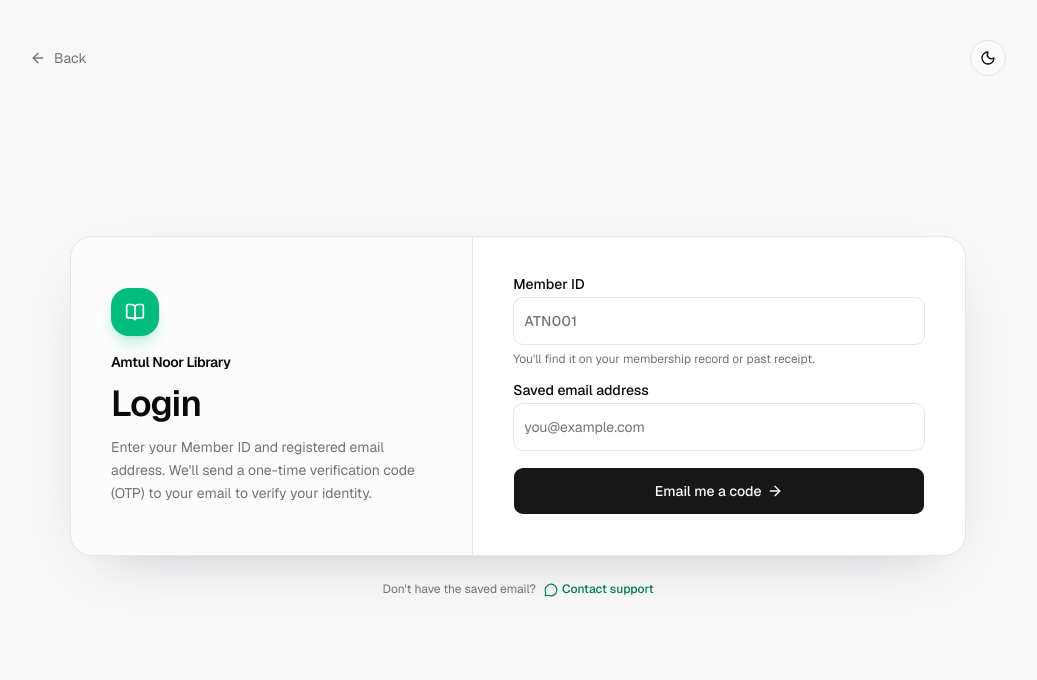
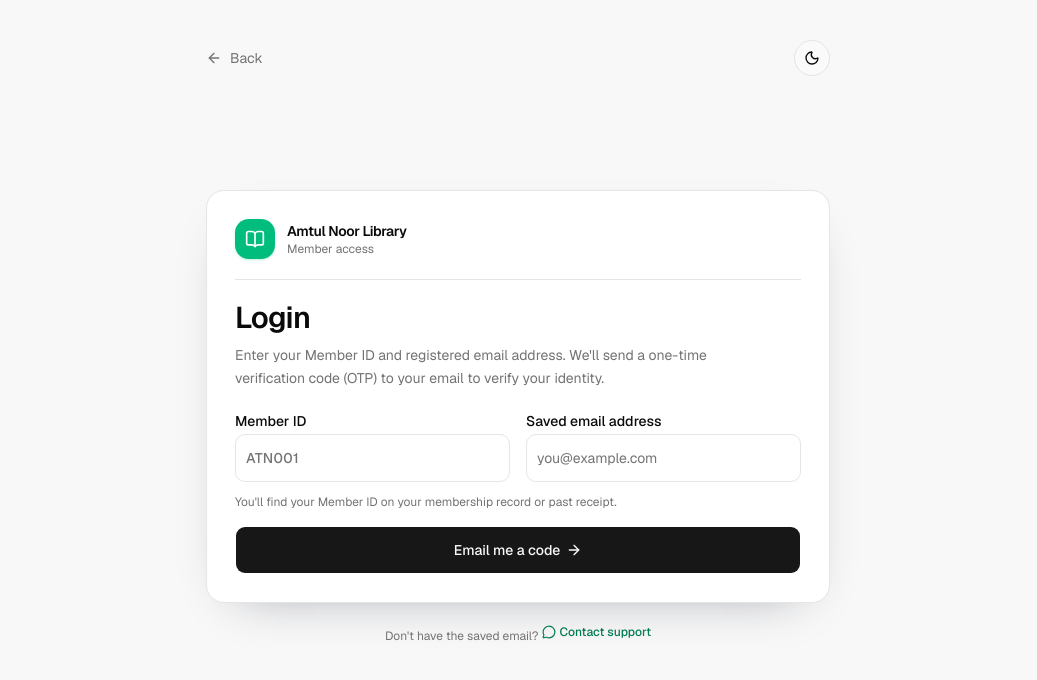
Before and after one commit to umar24nov/amtul-noor-library, a Next.js app: page /member in a window 1280 px wide. Shown: the top 680 px of the page, without its empty margins (122-1159 px from the left). Built offline with nearby package versions, Linux system fonts and the light colour scheme; no server answers.

Commit message:
Rebuild member login as a compact single card

```diff
--- a/src/app/member/member-access-form.tsx
+++ b/src/app/member/member-access-form.tsx
@@ -125,7 +125,7 @@ export function MemberAccessForm() {
         setDifferentDetails(false);
         setCode("");
       }}
-      className="grid gap-4"
+      className="grid gap-4 sm:grid-cols-2"
     >
       <div className="grid gap-1.5">
         <Label htmlFor={`${id}-member-id`}>Member ID</Label>
@@ -143,9 +143,6 @@ export function MemberAccessForm() {
           className="h-12 font-medium tracking-wide"
         />
         <FieldError message={requestState.fieldErrors?.memberId} />
-        <p className="text-xs text-muted-foreground">
-          You&apos;ll find it on your membership record or past receipt.
-        </p>
       </div>
 
       <div className="grid gap-1.5">
@@ -166,14 +163,20 @@ export function MemberAccessForm() {
         <FieldError message={requestState.fieldErrors?.email} />
       </div>
 
+      <p className="-mt-1 text-xs text-muted-foreground sm:col-span-2">
+        You&apos;ll find your Member ID on your membership record or past receipt.
+      </p>
+
       {requestState.status === "error" && requestState.message && (
-        <p className="flex items-start gap-2 rounded-xl border border-destructive/30 bg-destructive/5 px-3 py-2.5 text-sm text-destructive">
+        <p className="flex items-start gap-2 rounded-xl border border-destructive/30 bg-destructive/5 px-3 py-2.5 text-sm text-destructive sm:col-span-2">
           <AlertCircle className="mt-0.5 size-4 shrink-0" aria-hidden="true" />
           {requestState.message}
         </p>
       )}
 
-      <SubmitButton busy="Sending code" busyLabel="Sending code" label="Email me a code" />
+      <div className="sm:col-span-2">
+        <SubmitButton busy="Sending code" busyLabel="Sending code" label="Email me a code" />
+      </div>
     </form>
   );
 }
--- a/src/app/member/page.tsx
+++ b/src/app/member/page.tsx
@@ -11,14 +11,14 @@ export const metadata: Metadata = {
 };
 
 /**
- * The public sign-in screen. On phones it is one simple stack; on larger
- * screens the same words and form sit in a compact two-part card so the page
- * does not become a long, narrow column.
+ * The public sign-in screen stays a single compact card at every size. On wider
+ * screens the two fields sit side by side so the page does not become a long,
+ * narrow column or a decorative two-panel layout.
  */
 export default function MemberEntryPage() {
   return (
     <div className="flex min-h-dvh flex-col bg-muted/40">
-      <div className="mx-auto flex w-full max-w-5xl flex-1 flex-col px-4 py-6 sm:px-6 sm:py-10">
+      <div className="mx-auto flex w-full max-w-2xl flex-1 flex-col px-4 py-6 sm:px-6 sm:py-10">
         <div className="flex items-center justify-between gap-3">
           <Link
             href="/"
@@ -31,32 +31,38 @@ export default function MemberEntryPage() {
           <ThemeToggle />
         </div>
 
-        <div className="flex flex-1 items-center justify-center py-8 sm:py-10 lg:py-12">
-          <div className="w-full lg:max-w-4xl">
-            <div className="overflow-hidden rounded-3xl border border-border bg-card shadow-[0_20px_60px_-35px_rgba(15,23,42,0.35)] lg:grid lg:grid-cols-[minmax(0,0.9fr)_minmax(0,1.1fr)]">
-              <div className="border-b border-border bg-muted/30 p-6 sm:p-8 lg:flex lg:flex-col lg:justify-center lg:border-b-0 lg:border-r lg:p-10">
-                <span className="grid size-12 place-items-center rounded-2xl bg-emerald-500 text-white shadow-lg shadow-emerald-500/20">
+        <main className="flex flex-1 items-center justify-center py-8 sm:py-10">
+          <div className="w-full">
+            <section className="rounded-2xl border border-border bg-card p-5 shadow-[0_18px_50px_-32px_rgba(15,23,42,0.45)] sm:p-7">
+              <div className="flex items-center gap-3 border-b border-border pb-5">
+                <span className="grid size-10 shrink-0 place-items-center rounded-xl bg-emerald-500 text-white shadow-sm shadow-emerald-500/20">
                   <BookOpen className="size-5" aria-hidden="true" />
                 </span>
-                <p className="font-heading mt-4 text-sm font-semibold tracking-tight">
-                  {LIBRARY_NAME}
-                </p>
-                <h1 className="font-heading mt-3 text-3xl font-semibold tracking-tight sm:text-4xl">
+                <div className="min-w-0">
+                  <p className="font-heading truncate text-sm font-semibold tracking-tight">
+                    {LIBRARY_NAME}
+                  </p>
+                  <p className="text-xs text-muted-foreground">Member access</p>
+                </div>
+              </div>
+
+              <div className="pt-5">
+                <h1 className="font-heading text-2xl font-semibold tracking-tight sm:text-3xl">
                   Login
                 </h1>
-                <p className="mt-3 max-w-md text-sm leading-relaxed text-muted-foreground">
+                <p className="mt-2 max-w-lg text-sm leading-relaxed text-muted-foreground">
                   Enter your Member ID and registered email address. We&apos;ll send a one-time
                   verification code (OTP) to your email to verify your identity.
                 </p>
               </div>
 
-              <div className="p-6 sm:p-8 lg:p-10">
+              <div className="mt-6">
                 <MemberAccessForm />
               </div>
-            </div>
+            </section>
 
-            <div className="mt-6 flex flex-wrap items-center justify-center gap-2 text-center text-xs leading-relaxed text-muted-foreground">
-              <span>Don&apos;t have the saved email?</span>
+            <p className="mt-5 text-center text-xs leading-relaxed text-muted-foreground">
+              Don&apos;t have the saved email?{" "}
               <a
                 href={LIBRARY_WHATSAPP_URL}
                 target="_blank"
@@ -66,9 +72,9 @@ export default function MemberEntryPage() {
                 <MessageCircle className="size-3.5" aria-hidden="true" />
                 Contact support
               </a>
-            </div>
+            </p>
           </div>
-        </div>
+        </main>
       </div>
     </div>
   );
```
